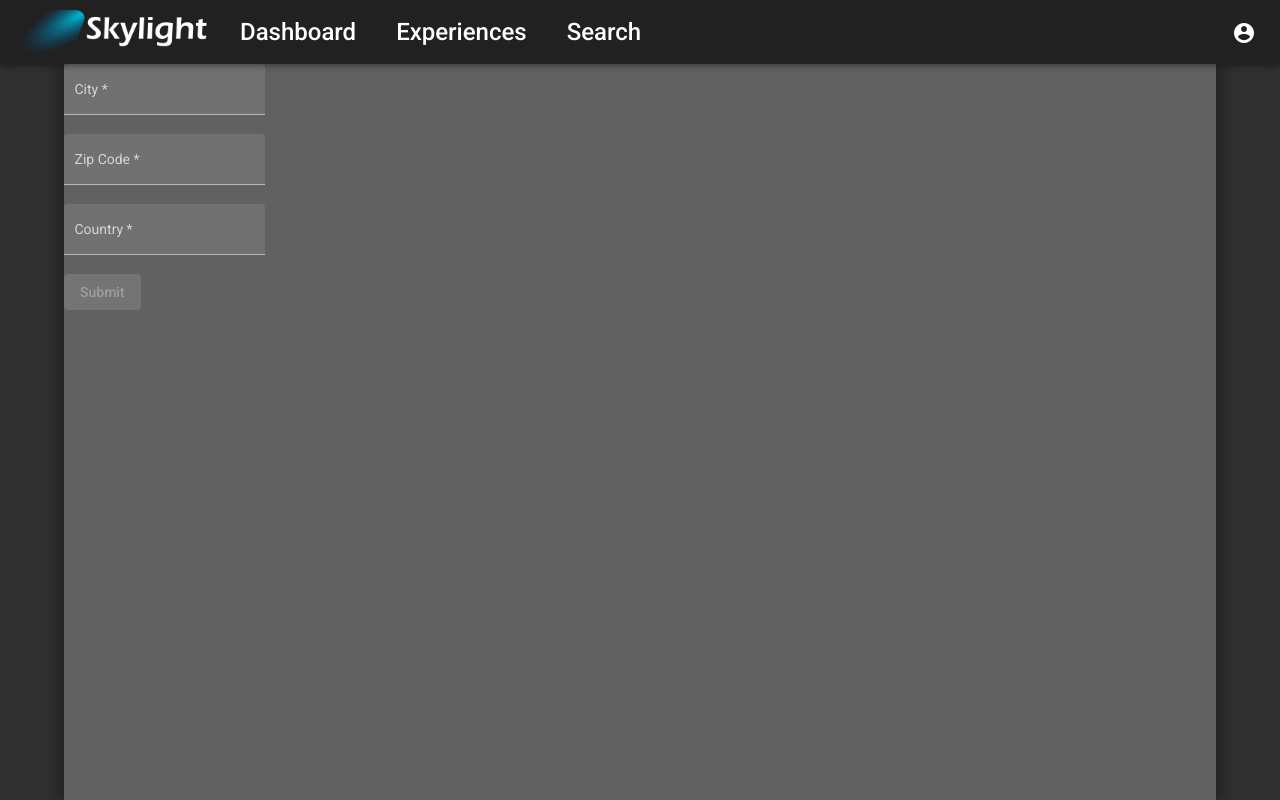
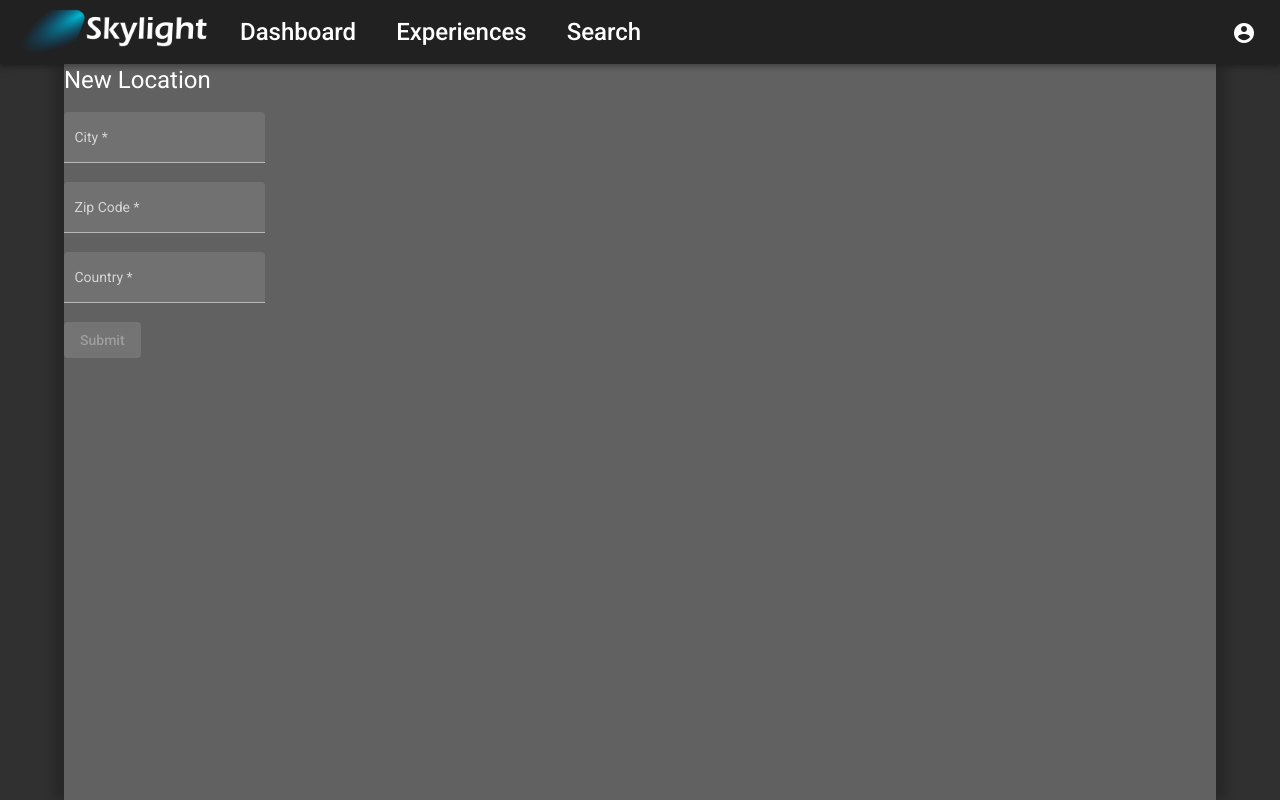
Before and after one commit to JTPenkalski/Skylight, an Angular app in the folder Skylight/Skylight-WebUI/: page / in a window 1280 px wide. Built offline with nearby package versions, Linux system fonts and the light colour scheme; no server answers.

Commit message:
Added header text to the Location form.

```diff
--- a/Skylight/Skylight-WebUI/src/components/forms/location/form-location.component.html
+++ b/Skylight/Skylight-WebUI/src/components/forms/location/form-location.component.html
@@ -1,3 +1,5 @@
+<h1>New Location</h1>
+
 <form [formGroup]="location" (ngSubmit)="onSubmit()" autocomplete="off">
   <div>
     <mat-form-field appearance="fill">
```
